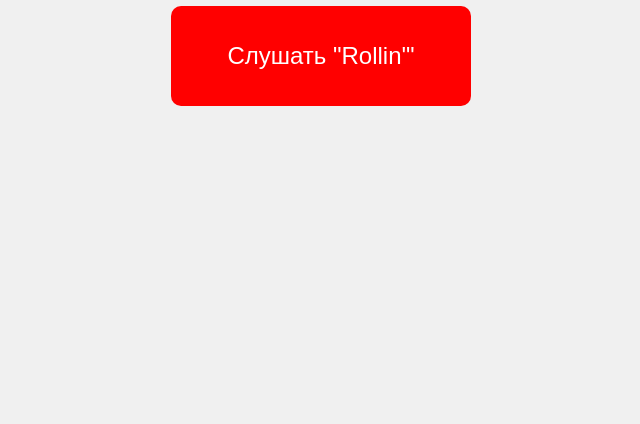
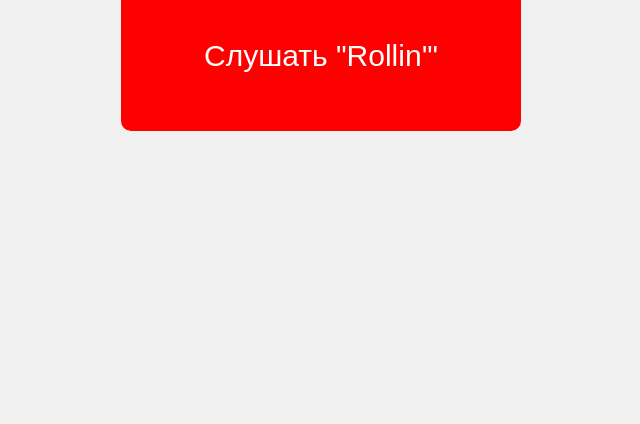
Before and after one commit to famemark228/nfcrofl, a plain HTML site: page index.html.html in a window 1280 px wide. Shown: the part 392-816 px from the top of the page, without its empty margins (319-959 px from the left). Drawn offline with Linux system fonts and the light colour scheme.

Commit message:
Update index.html.html

```diff
--- a/index.html.html
+++ b/index.html.html
@@ -14,9 +14,9 @@
             background-color: #f0f0f0;
         }
         button {
-            width: 300px; /* Ширина кнопки */
-            height: 100px; /* Высота кнопки */
-            font-size: 24px; /* Размер шрифта */
+            width: 400px; /* Ширина кнопки */
+            height: 150px; /* Высота кнопки */
+            font-size: 30px; /* Размер шрифта */
             background-color: #ff0000; /* Цвет кнопки */
             color: white; /* Цвет текста */
             border: none; /* Убираем рамку */
```
